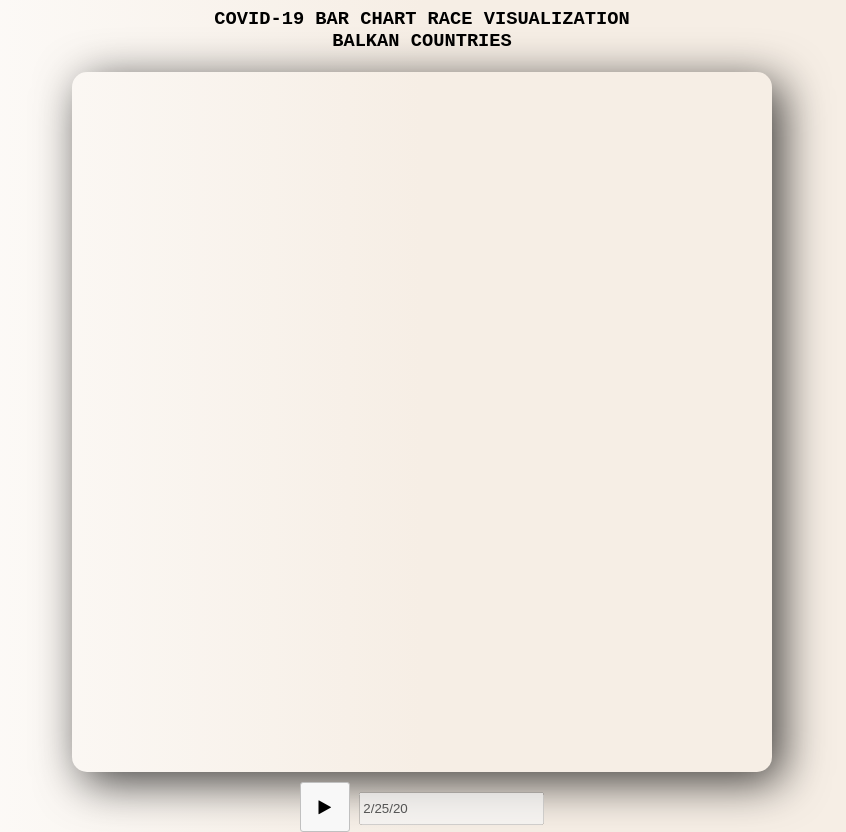
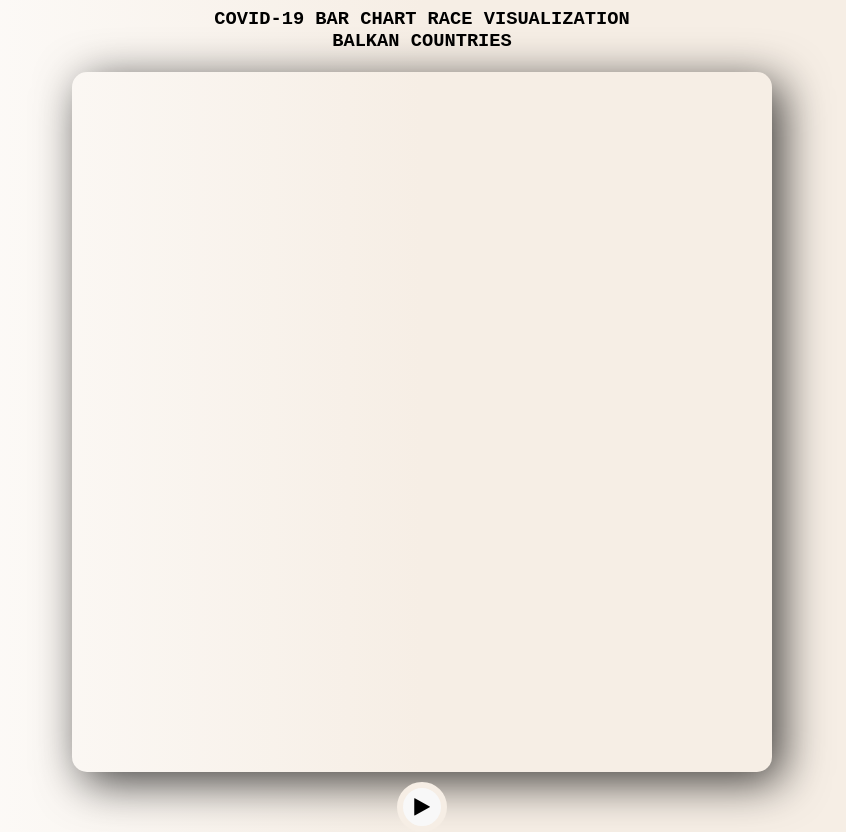
Before and after one commit to GoodbyePlanet/covid19-vizualization-time-line, a website built with Parcel: page index.html in a window 1280 px wide. Shown: the whole page, without its empty margins (218-1064 px from the left). Built offline with nearby package versions, Linux system fonts and the light colour scheme; no server answers.

Commit message:
Style improvements

```diff
--- a/index.html
+++ b/index.html
@@ -24,7 +24,7 @@
             class="fa fa-play"
             title="play"
           ></button>
-          <input id="play-range" value="2/25/20" disabled />
+          <input id="play-range" value="2/25/20" disabled hidden />
         </div>
       </div>
 
--- a/src/index.js
+++ b/src/index.js
@@ -80,10 +80,10 @@ function getTotalCases(cases) {
   return cases.reduce((acc, curr) => {
     const caseValues = Object.values(curr.cases);
     return (acc += caseValues[caseValues.length - 1]);
-  }, 0);
+  }, 0).toLocaleString();
 }
 
-// HIGH CHARTS
+// HIGH CHART
 
 let startDate = new Date(START_DATE);
 let startDateStringFormat = dateFormat(startDate, DATE_FORMAT);
@@ -274,9 +274,9 @@ async function update(increment) {
   }
 
   if (new Date(input.value) >= endDate) {
+    pause(playPauseButton);
     input.value = START_DATE;
     startDate = new Date(START_DATE);
-    pause(playPauseButton);
   }
 
   chart.series[0].update({
--- a/src/styles/styles.css
+++ b/src/styles/styles.css
@@ -11,7 +11,7 @@ body {
     rgba(255, 255, 255, 1) 0%,
     rgba(246, 238, 229, 1) 50%
   );
-  font-family: 'Courier New', Courier, monospace;
+  font-family: "Courier New", Courier, monospace;
 }
 
 h3 {
@@ -135,23 +135,30 @@ h3 {
   align-items: center;
 }
 
-#play-pause-button {
-  height: 50px !important;
-  width: 50px !important;
-}
-
 #play-range {
   height: 33px;
   transform: translateY(0px) !important;
 }
 
 #play-pause-button {
-  width: 30px;
-  height: 30px;
+  width: 50px !important;
+  height: 50px !important;
   cursor: pointer;
   border: 1px solid silver;
-  border-radius: 3px;
+  border-radius: 50%;
+  outline: none;
   background: #f8f8f8;
+  padding-left: 8px;
+  padding-right: 8px;
+  border: 6px solid #f6eee5;
+  border-radius: 50%;
+  font-size: 20px;
+  transition: all 0.3s ease;
+}
+
+#play-pause-button:hover {
+  box-shadow: 0px 0px 10px rgb(255, 100, 100);
+  text-shadow: 0px 0px 10px rgb(255, 110, 100);
 }
 
 #play-range {
```
